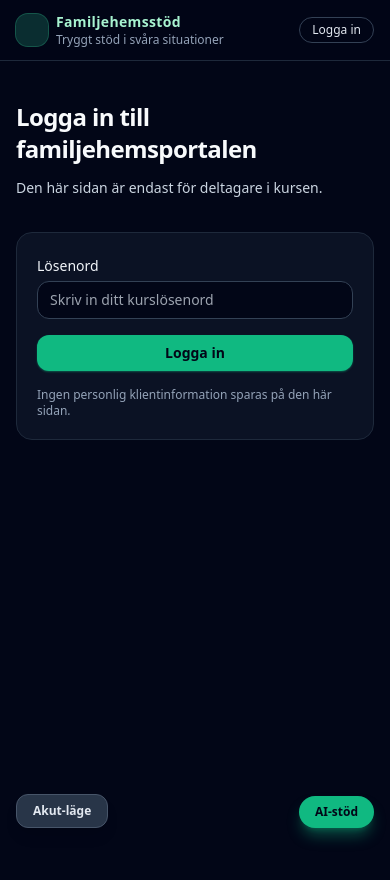
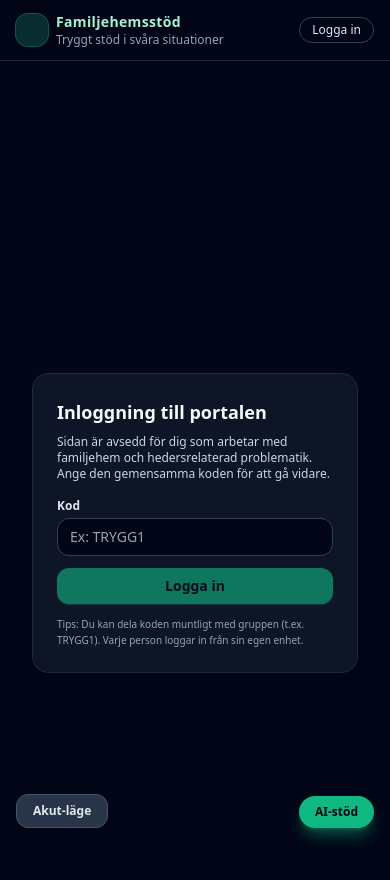
Before and after one commit to Mats6102hamberg/Familjehemsportalen1, a Next.js app: page /login in a window 390 px wide. Shown: the top 880 px of the page. Before the commit the page ends 844 px from the top, so only its background shows below. Built offline with nearby package versions, Linux system fonts and the light colour scheme.

Commit message:
Add auth middleware and login flow with responsive tweaks

```diff
--- /dev/null
+++ b/app/api/login/route.ts
@@ -0,0 +1,26 @@
+import { NextRequest, NextResponse } from "next/server";
+
+const PASSCODE = process.env.PORTAL_PASSCODE ?? "TRYGG1";
+
+export async function POST(req: NextRequest) {
+  const body = await req.json().catch(() => null);
+  const code = body?.code as string | undefined;
+
+  if (!code || code !== PASSCODE) {
+    return NextResponse.json(
+      { ok: false, error: "Fel kod. Försök igen." },
+      { status: 401 }
+    );
+  }
+
+  const res = NextResponse.json({ ok: true });
+
+  res.cookies.set("portal_auth", "ok", {
+    httpOnly: true,
+    sameSite: "lax",
+    path: "/",
+    maxAge: 60 * 60 * 24 * 7, // 1 vecka
+  });
+
+  return res;
+}
--- a/app/layout.tsx
+++ b/app/layout.tsx
@@ -18,7 +18,7 @@ export default function RootLayout({
 }) {
   return (
     <html lang="sv">
-      <body className="min-h-screen bg-slate-950 text-slate-50 antialiased">
+      <body className="min-h-screen bg-slate-950 text-slate-50 antialiased text-[15px] leading-relaxed md:text-base overflow-x-hidden">
         <div className="flex min-h-screen flex-col">
           <Nav />
           <Shell>{children}</Shell>
--- a/app/login/page.tsx
+++ b/app/login/page.tsx
@@ -1,78 +1,84 @@
-import { cookies } from "next/headers";
-import { redirect } from "next/navigation";
-import { PageHeader } from "@/components/PageHeader";
+"use client";
 
-const ACCESS_CODE = "TRYGGHET2025";
+import { useState } from "react";
+import { useRouter, useSearchParams } from "next/navigation";
 
-async function login(formData: FormData) {
-  "use server";
-  const code = formData.get("code");
+export default function LoginPage() {
+  const [code, setCode] = useState("");
+  const [error, setError] = useState<string | null>(null);
+  const [loading, setLoading] = useState(false);
 
-  if (code === ACCESS_CODE) {
-    const cookieStore = await cookies();
-    cookieStore.set("fh_portal_auth", "ok", {
-      httpOnly: true,
-      secure: process.env.NODE_ENV === "production",
-      sameSite: "lax",
-      path: "/",
-      maxAge: 60 * 60 * 24 * 30, // 30 dagar
+  const router = useRouter();
+  const searchParams = useSearchParams();
+  const redirectTo = searchParams.get("redirectTo") || "/";
+
+  const handleSubmit = async (e: React.FormEvent) => {
+    e.preventDefault();
+    setError(null);
+    setLoading(true);
+
+    try {
+      const res = await fetch("/api/login", {
+        method: "POST",
+        headers: { "Content-Type": "application/json" },
+        body: JSON.stringify({ code }),
       });
-    redirect("/");
+
+      if (!res.ok) {
+        const data = await res.json().catch(() => ({}));
+        setError(data.error || "Fel kod. Försök igen.");
+      } else {
+        router.push(redirectTo);
       }
-
-  redirect("/login?error=1");
+    } catch {
+      setError("Tekniskt fel. Försök igen om en stund.");
+    } finally {
+      setLoading(false);
     }
-
-export default async function LoginPage({
-  searchParams,
-}: {
-  searchParams: Promise<{ error?: string }>;
-}) {
-  const params = await searchParams;
-  const hasError = !!params?.error;
+  };
 
   return (
-    <div className="max-w-md">
-      <PageHeader
-        title="Logga in till familjehemsportalen"
-        subtitle="Den här sidan är endast för deltagare i kursen."
-      />
+    <div className="flex min-h-screen items-center justify-center bg-slate-950 px-4">
+      <div className="w-full max-w-sm rounded-2xl border border-slate-800 bg-slate-900/90 p-6 shadow-xl">
+        <h1 className="mb-2 text-lg font-semibold text-slate-50">
+          Inloggning till portalen
+        </h1>
+        <p className="mb-4 text-xs text-slate-300">
+          Sidan är avsedd för dig som arbetar med familjehem och hedersrelaterad
+          problematik. Ange den gemensamma koden för att gå vidare.
+        </p>
 
-      <form action={login} className="space-y-4 rounded-2xl border border-slate-800 bg-slate-900/70 p-5">
-        <div className="space-y-1">
-          <label
-            htmlFor="code"
-            className="text-sm font-medium text-slate-100"
-          >
-            Lösenord
+        <form onSubmit={handleSubmit} className="space-y-3">
+          <div>
+            <label className="block text-xs font-semibold text-slate-200">
+              Kod
             </label>
             <input
-            id="code"
-            name="code"
               type="password"
-            required
-            className="w-full rounded-xl border border-slate-700 bg-slate-950 px-3 py-2 text-sm text-slate-50 outline-none ring-emerald-400/50 focus:border-emerald-400 focus:ring-1"
-            placeholder="Skriv in ditt kurslösenord"
+              autoComplete="off"
+              className="mt-1 w-full rounded-xl border border-slate-700 bg-slate-950 px-3 py-2 text-sm text-slate-50 outline-none ring-emerald-400/50 focus:border-emerald-400 focus:ring-1"
+              value={code}
+              onChange={(e) => setCode(e.target.value)}
+              placeholder="Ex: TRYGG1"
             />
           </div>
 
-        {hasError && (
-          <p className="text-sm text-rose-400">
-            Lösenordet stämde inte. Försök igen eller kontakta Mats.
-          </p>
-        )}
+          {error && <p className="text-xs text-red-400">{error}</p>}
 
           <button
             type="submit"
-          className="inline-flex w-full items-center justify-center rounded-xl bg-emerald-500 px-3 py-2 text-sm font-semibold text-slate-950 shadow-sm shadow-emerald-500/40 transition hover:bg-emerald-400"
+            disabled={loading || !code.trim()}
+            className="w-full rounded-xl bg-emerald-500 px-4 py-2 text-sm font-semibold text-slate-950 shadow-sm shadow-emerald-500/40 transition hover:bg-emerald-400 disabled:opacity-60"
           >
-          Logga in
+            {loading ? "Loggar in..." : "Logga in"}
           </button>
 
-        <p className="text-xs text-slate-400">
-          Ingen personlig klientinformation sparas på den här sidan.
+          <p className="text-[10px] text-slate-400">
+            Tips: Du kan dela koden muntligt med gruppen (t.ex. TRYGG1). Varje
+            person loggar in från sin egen enhet.
           </p>
         </form>
       </div>
+    </div>
   );
 }
--- a/components/SectionCard.tsx
+++ b/components/SectionCard.tsx
@@ -8,16 +8,18 @@ interface SectionCardProps {
 
 export const SectionCard = ({ title, badge, children }: SectionCardProps) => {
   return (
-    <section className="mb-5 rounded-2xl border border-slate-800 bg-slate-900/60 p-5 shadow-sm shadow-slate-950/50">
-      <div className="mb-3 flex items-center justify-between gap-2">
-        <h2 className="text-base font-semibold text-slate-50">{title}</h2>
+    <section className="mb-5 rounded-2xl border border-slate-800 bg-slate-900/85 p-4 md:p-5">
+      <header className="mb-3 flex items-center justify-between gap-2">
+        <h2 className="text-sm font-semibold text-slate-50 md:text-base">
+          {title}
+        </h2>
         {badge && (
-          <span className="rounded-full bg-slate-800 px-2 py-0.5 text-xs font-medium text-slate-300">
+          <span className="rounded-full border border-slate-700 bg-slate-800 px-2 py-0.5 text-[10px] uppercase tracking-wide text-slate-300">
             {badge}
           </span>
         )}
-      </div>
-      <div className="space-y-2 text-sm leading-relaxed text-slate-200">
+      </header>
+      <div className="text-[14px] leading-relaxed text-slate-100 md:text-[15px]">
         {children}
       </div>
     </section>
```
Also changed, not shown: middleware.ts (+26 -13 lines). Lines whose indentation alone changed are shown as unchanged.
